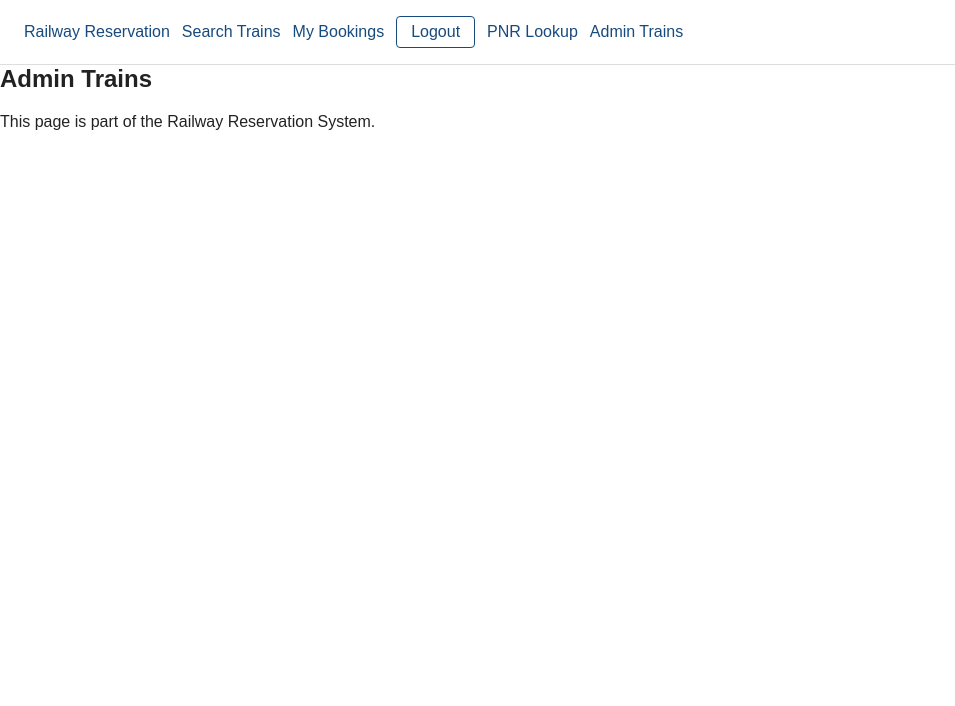
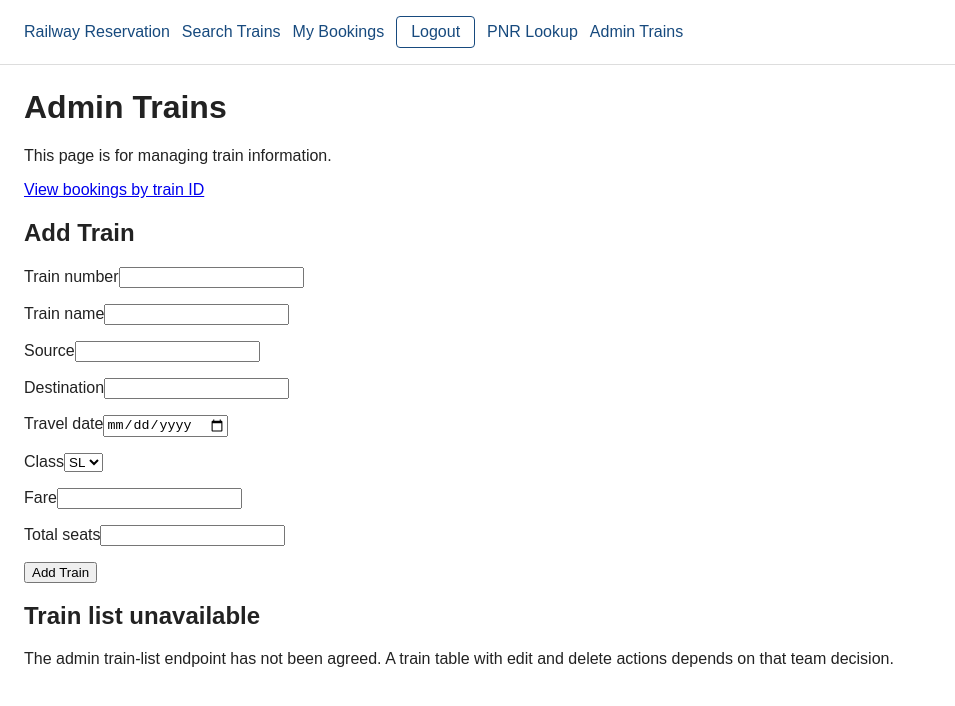
Before and after one commit to Railway-Reservation-System-SE/Railway-Reservation-System, a React app in the folder frontend/: page /admin/trains in a window 1280 px wide. Shown: the top 706 px of the page, without its empty margins (0-955 px from the left). Built offline with nearby package versions, Linux system fonts and the light colour scheme; sample sign-in values are in the browser's storage; the HTML template or start-up script is replaced by a standard one.

Commit message:
feat(admin): partial UI for issue #36

```diff
--- a/frontend/src/App.jsx
+++ b/frontend/src/App.jsx
@@ -1,5 +1,5 @@
 
-import { BrowserRouter, Routes, Route } from 'react-router-dom';
+import { BrowserRouter, Navigate, Routes, Route } from 'react-router-dom';
 import NavBar from './components/NavBar';
 import Search from './pages/Search';
 import Register from './pages/Register';
@@ -7,6 +7,8 @@ import Login from './pages/Login';
 import Booking from './pages/Booking';
 import MyBookings from './pages/MyBookings';
 import PnrLookup from './pages/PnrLookup';
+import AdminTrains from './pages/AdminTrains';
+import AdminBookings from './pages/AdminBookings';
 
 function Placeholder({ title }) {
   return (
@@ -15,6 +17,32 @@ function Placeholder({ title }) {
       <p>This page is part of the Railway Reservation System.</p>
     </section>
   );
+}
+
+function AdminRoute({ children }) {
+  const token = localStorage.getItem('token');
+  let user = null;
+  const storedUser = localStorage.getItem('user');
+
+  if (storedUser) {
+    try {
+      const parsedUser = JSON.parse(storedUser);
+      if (parsedUser && typeof parsedUser === 'object' && !Array.isArray(parsedUser)) {
+        user = parsedUser;
+      }
+    } catch {
+      user = null;
+    }
+  }
+
+  if (!token || !user) {
+    return <Navigate to="/login" replace />;
+  }
+  if (user.role !== 'admin') {
+    return <Navigate to="/search" replace />;
+  }
+
+  return children;
 }
 
 export default function App() {
@@ -29,7 +57,22 @@ export default function App() {
         <Route path="/booking/:trainId" element={<Booking />} />
         <Route path="/bookings" element={<MyBookings />} />
         <Route path="/pnr" element={<PnrLookup />} />
-        <Route path="/admin/trains" element={<Placeholder title="Admin Trains" />} />
+        <Route
+          path="/admin/trains"
+          element={
+            <AdminRoute>
+              <AdminTrains />
+            </AdminRoute>
+          }
+        />
+        <Route
+          path="/admin/bookings"
+          element={
+            <AdminRoute>
+              <AdminBookings />
+            </AdminRoute>
+          }
+        />
       </Routes>
     </BrowserRouter>
   );
--- /dev/null
+++ b/frontend/src/pages/AdminBookings.jsx
@@ -0,0 +1,84 @@
+import { useState } from 'react';
+import { api } from '../api';
+import './Bookings.css';
+
+export default function AdminBookings() {
+  const [trainId, setTrainId] = useState('');
+  const [bookings, setBookings] = useState(null);
+  const [loading, setLoading] = useState(false);
+  const [error, setError] = useState('');
+
+  async function handleSubmit(event) {
+    event.preventDefault();
+    setLoading(true);
+    setError('');
+    setBookings(null);
+
+    try {
+      const result = await api(`/admin/trains/${encodeURIComponent(trainId)}/bookings`);
+      setBookings(result);
+    } catch (err) {
+      setError(err.message || 'Unable to load bookings.');
+    } finally {
+      setLoading(false);
+    }
+  }
+
+  return (
+    <main className="bookings-page">
+      <h1>Admin Bookings</h1>
+      <p>The train picker depends on the team deciding on an admin train-list endpoint.</p>
+      <form className="pnr-form" onSubmit={handleSubmit}>
+        <label htmlFor="admin-bookings-train-id">Train ID</label>
+        <div className="pnr-form__row">
+          <input
+            id="admin-bookings-train-id"
+            type="number"
+            min="1"
+            step="1"
+            value={trainId}
+            onChange={(event) => setTrainId(event.target.value)}
+            required
+          />
+          <button type="submit" disabled={loading}>
+            {loading ? 'Loading...' : 'View bookings'}
+          </button>
+        </div>
+      </form>
+
+      {error && <p className="bookings-message bookings-message--error" role="alert">{error}</p>}
+      {loading && <p className="bookings-message" role="status">Loading bookings...</p>}
+      {Array.isArray(bookings) && bookings.length === 0 && (
+        <p className="bookings-message" role="status">No bookings for this train.</p>
+      )}
+      {Array.isArray(bookings) && bookings.length > 0 && (
+        <table className="booking-passengers">
+          <thead>
+            <tr>
+              <th>PNR</th>
+              <th>Passengers</th>
+              <th>Class</th>
+              <th>Status</th>
+              <th>Fare paid</th>
+            </tr>
+          </thead>
+          <tbody>
+            {bookings.map((booking) => (
+              <tr key={booking.pnr}>
+                <td>{booking.pnr}</td>
+                <td>{booking.passengerNames.join(', ')}</td>
+                <td>{booking.classType}</td>
+                <td>
+                  <span className={`booking-status booking-status--${String(booking.status).toLowerCase()}`}>
+                    {booking.status}
+                  </span>
+                </td>
+                <td>Rs {booking.farePaid}</td>
+              </tr>
+            ))}
+          </tbody>
+        </table>
+      )}
+    </main>
+  );
+}
--- /dev/null
+++ b/frontend/src/pages/AdminTrains.jsx
@@ -0,0 +1,118 @@
+import { useState } from 'react';
+import { Link } from 'react-router-dom';
+import { api } from '../api';
+
+const EMPTY_TRAIN = {
+  number: '',
+  name: '',
+  source: '',
+  destination: '',
+  travelDate: '',
+  className: 'SL',
+  fare: '',
+  totalSeats: '',
+};
+
+export default function AdminTrains() {
+  const [train, setTrain] = useState(EMPTY_TRAIN);
+  const [loading, setLoading] = useState(false);
+  const [error, setError] = useState('');
+  const [notice, setNotice] = useState('');
+
+  function updateField(event) {
+    const { name, value } = event.target;
+    setTrain((current) => ({ ...current, [name]: value }));
+  }
+
+  async function handleSubmit(event) {
+    event.preventDefault();
+    setError('');
+    setNotice('');
+    setLoading(true);
+
+    try {
+      const result = await api('/admin/trains', {
+        method: 'POST',
+        body: {
+          number: train.number,
+          name: train.name,
+          source: train.source,
+          destination: train.destination,
+          travelDate: train.travelDate,
+          classes: [{
+            class_name: train.className,
+            fare: Number(train.fare),
+            totalSeats: Number(train.totalSeats),
+          }],
+        },
+      });
+      setNotice(`Train created (ID ${result.id}).`);
+      setTrain(EMPTY_TRAIN);
+    } catch (err) {
+      setError(err.message || 'Unable to add train.');
+    } finally {
+      setLoading(false);
+    }
+  }
+
+  return (
+    <main className="page">
+      <h1>Admin Trains</h1>
+      <p>This page is for managing train information.</p>
+      <p><Link to="/admin/bookings">View bookings by train ID</Link></p>
+
+      <h2>Add Train</h2>
+      <form onSubmit={handleSubmit}>
+        <p>
+          <label htmlFor="train-number">Train number</label>
+          <input id="train-number" name="number" value={train.number} onChange={updateField} required />
+        </p>
+        <p>
+          <label htmlFor="train-name">Train name</label>
+          <input id="train-name" name="name" value={train.name} onChange={updateField} required />
+        </p>
+        <p>
+          <label htmlFor="train-source">Source</label>
+          <input id="train-source" name="source" value={train.source} onChange={updateField} required />
+        </p>
+        <p>
+          <label htmlFor="train-destination">Destination</label>
+          <input id="train-destination" name="destination" value={train.destination} onChange={updateField} required />
+        </p>
+        <p>
+          <label htmlFor="train-travel-date">Travel date</label>
+          <input id="train-travel-date" name="travelDate" type="date" value={train.travelDate} onChange={updateField} required />
+        </p>
+        <p>
+          <label htmlFor="train-class">Class</label>
+          <select id="train-class" name="className" value={train.className} onChange={updateField}>
+            <option value="SL">SL</option>
+            <option value="3A">3A</option>
+            <option value="2A">2A</option>
+          </select>
+        </p>
+        <p>
+          <label htmlFor="train-fare">Fare</label>
+          <input id="train-fare" name="fare" type="number" min="0.01" step="0.01" value={train.fare} onChange={updateField} required />
+        </p>
+        <p>
+          <label htmlFor="train-total-seats">Total seats</label>
+          <input id="train-total-seats" name="totalSeats" type="number" min="1" step="1" value={train.totalSeats} onChange={updateField} required />
+        </p>
+        {error && <p role="alert">{error}</p>}
+        {notice && <p role="status">{notice}</p>}
+        <button type="submit" disabled={loading}>
+          {loading ? 'Adding train...' : 'Add Train'}
+        </button>
+      </form>
+
+      <section aria-labelledby="train-list-heading">
+        <h2 id="train-list-heading">Train list unavailable</h2>
+        <p>
+          The admin train-list endpoint has not been agreed. A train table with edit and delete
+          actions depends on that team decision.
+        </p>
+      </section>
+    </main>
+  );
+}
```
